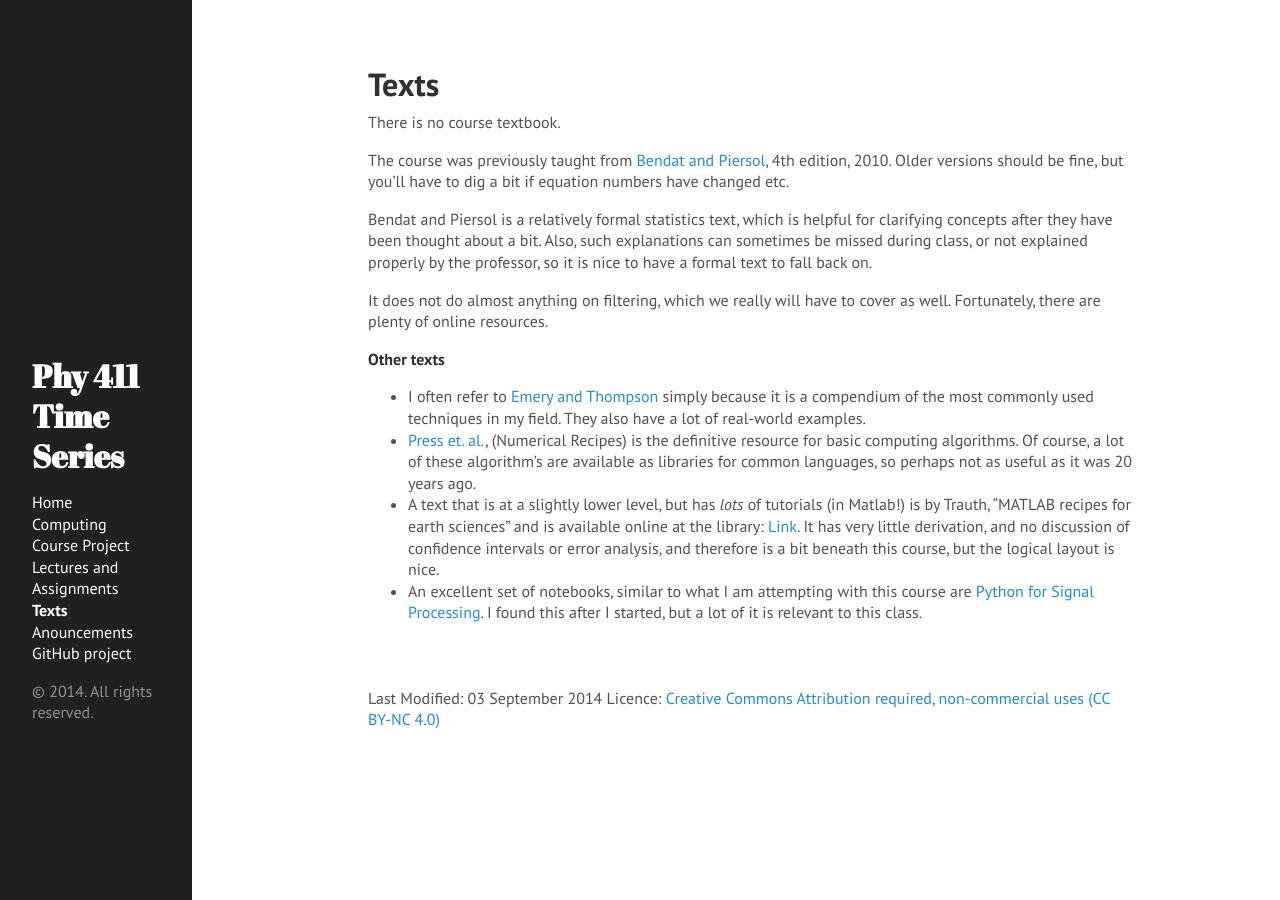
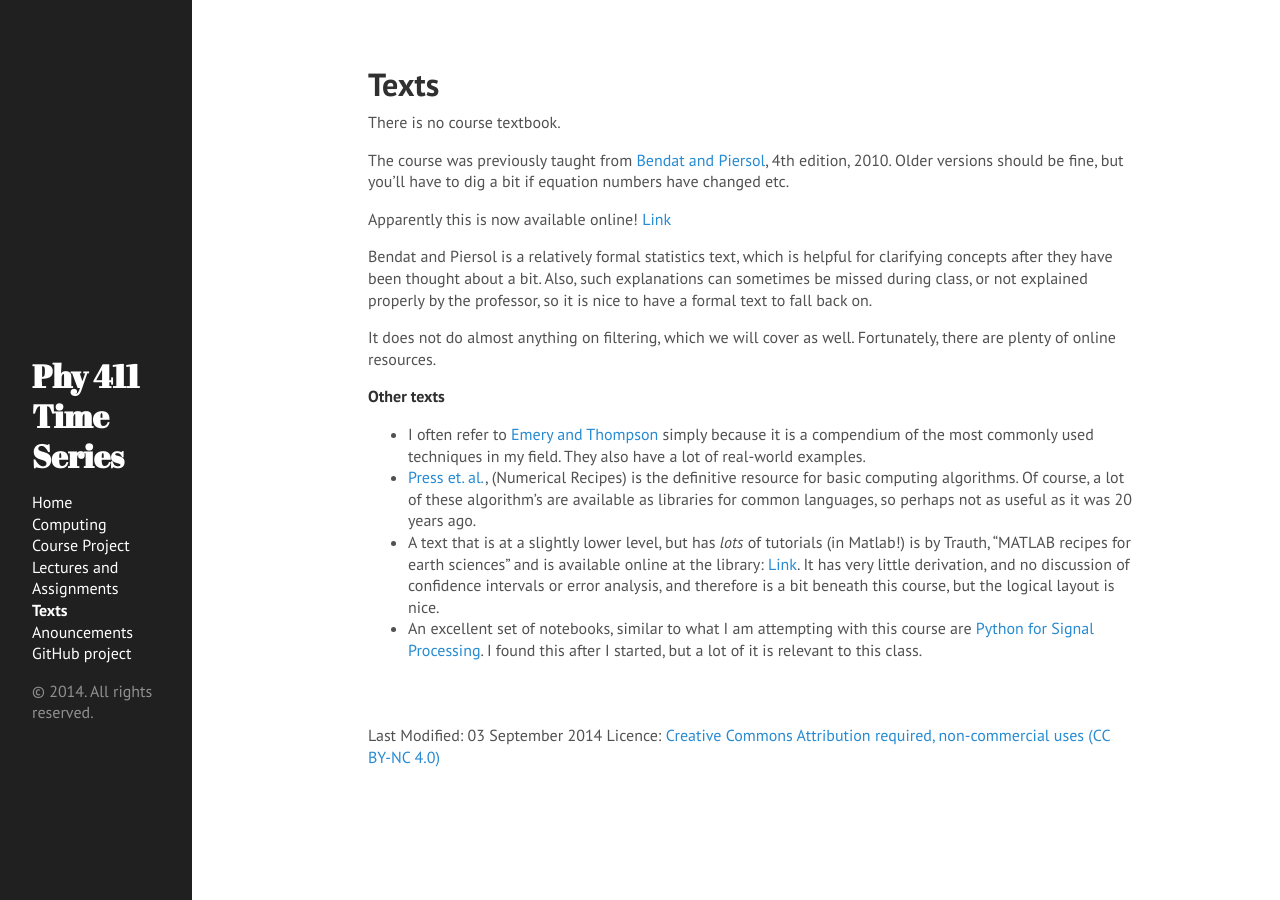
Before and after one commit to jklymak/Phy411, a Jekyll site: the page built from Texts.md, in a window 1280 px wide. Built offline with Jekyll 4.4.1, drawn with Linux system fonts in a browser that asks for light colours; Markdown is read by kramdown in place of the engine named in the settings.

Commit message:
Fixed Tests

```diff
--- a/Texts.md
+++ b/Texts.md
@@ -8,14 +8,15 @@ There is no course textbook.
 The course was previously taught from  [Bendat and Piersol](http://books.google.ca/books/about/Random_Data.html?id=iu7pq6_vo3QC&redir_esc=y), 4th edition, 2010.  Older versions should be fine, but you'll have to dig a bit if equation
 numbers have changed etc.
 
+Apparently this is now available online!  [Link](http://onlinelibrary.wiley.com/book/10.1002/9781118032428)
+
 Bendat and Piersol is a relatively formal statistics text, which is
 helpful for clarifying concepts after they have been thought about a
 bit.  Also, such explanations can sometimes be missed during class, or
 not explained properly by the professor, so it is nice to have a
 formal text to fall back on.
 
-It does not do almost anything on filtering, which we really will have
-to cover as well.  Fortunately, there are plenty of online resources.
+It does not do almost anything on filtering, which we  will cover as well.  Fortunately, there are plenty of online resources.
 
 
 **Other texts**
```
